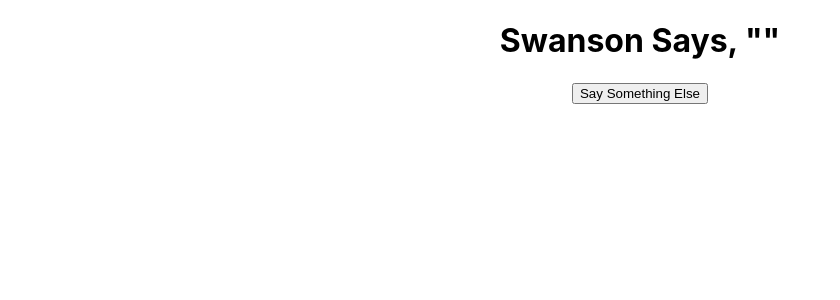
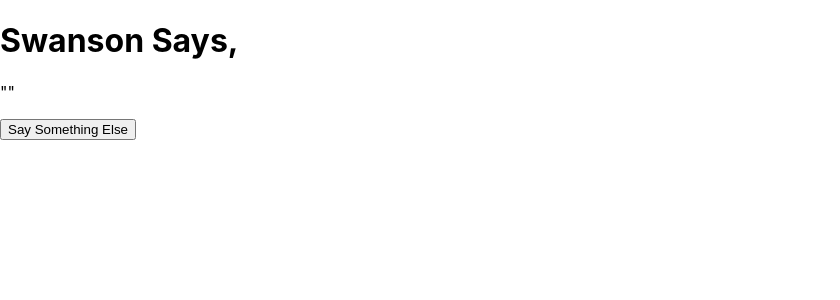
Before and after one commit to conconartist/swanson-sayings, a React (Create React App) app: page / in a window 1280 px wide. Shown: the top 300 px of the page, without its empty margins (0-840 px from the left). Built offline with nearby package versions, Linux system fonts and the light colour scheme; no server answers.

Commit message:
Refactor return statement in App component

```diff
--- a/src/App.js
+++ b/src/App.js
@@ -21,9 +21,10 @@ class App extends Component {
   }
   render() {
     return (
-      <main className='App'>
-        <h1>Swanson Says, "{this.state.quote}"</h1>
-        <button>Say Something Else</button>
+      <main className='app'>
+        <h1 className='swanson-heading'>Swanson Says,</h1>
+        <p className='swanson-saying'>"{this.state.quote}"</p>
+        <button className='swanson-switch'>Say Something Else</button>
       </main>
     )
   }
```
